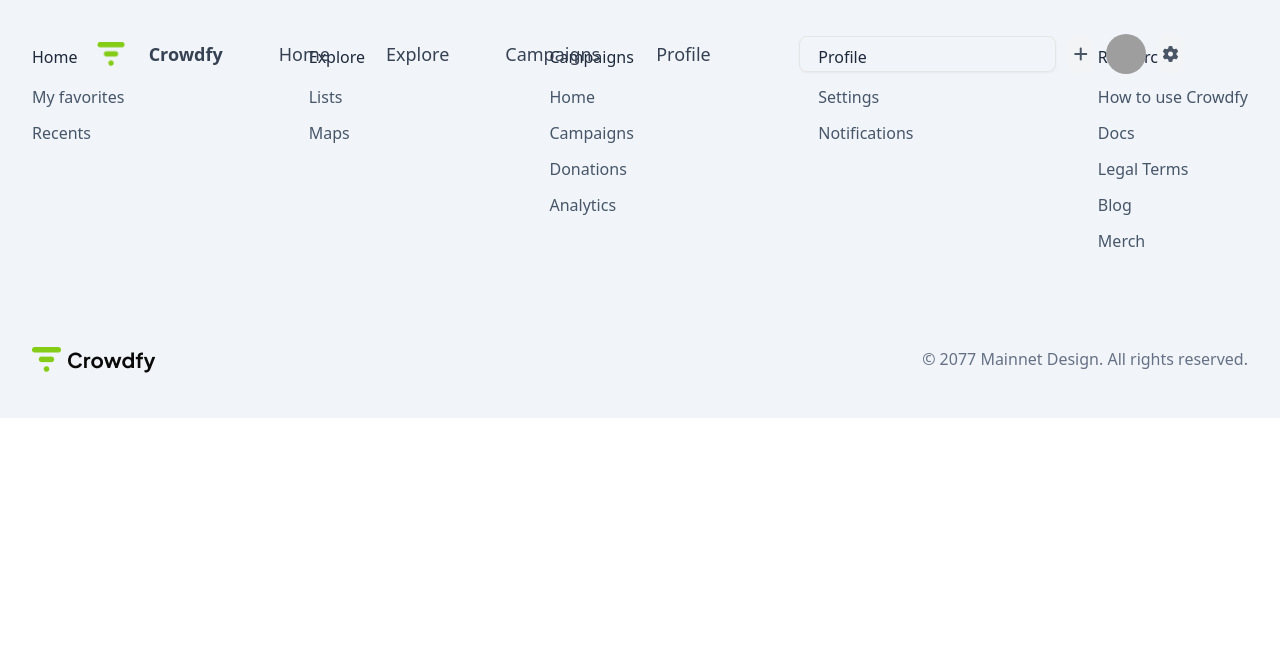
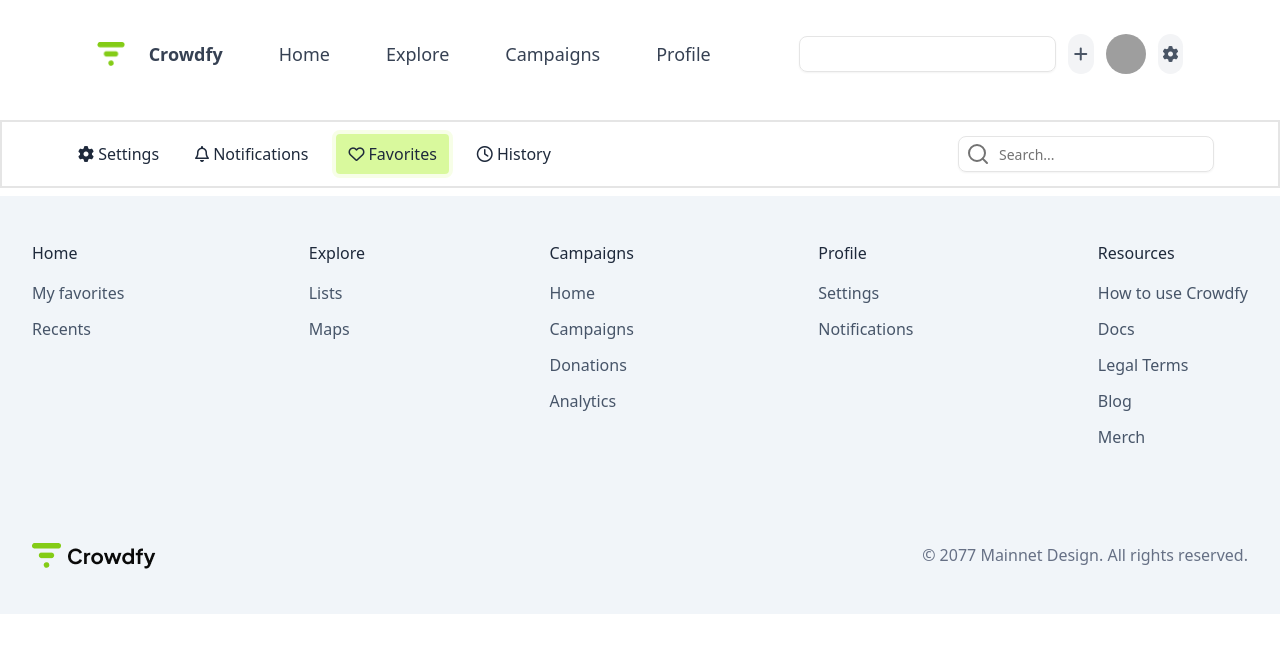
Before and after one commit to GoodFe11ow/CHADcn, a Vue app: page /favorites in a window 1280 px wide. Shown: the top 652 px of the page. Built offline with nearby package versions, Linux system fonts and the light colour scheme; grey boxes are pictures that could not be loaded.

Commit message:
Created  Favorites subheader and added navbar +icons  and searchbar

```diff
--- a/src/App.vue
+++ b/src/App.vue
@@ -1,7 +1,6 @@
 <script setup>
   import Header from './components/Header.vue'
   import Footer from './components/Footer.vue'
-  import Explore from './Views/Explore.vue';
 </script>
 
 <template>
--- a/src/Views/Explore.vue
+++ b/src/Views/Explore.vue
@@ -1,5 +1,5 @@
 <template>
-  <subHeaderType />
+  <exploreSubheader />
   <exploreHeading />
   <exploreNav />
   <exploreGrid />
@@ -12,5 +12,5 @@ import exploreHeading from '@/components/exploreHeading.vue';
 import exploreNav from '@/components/exploreNav.vue';
 import exploreGrid from '@/components/exploreGrid.vue';
 import explorePagination from '@/components/explorePagination.vue';
-import subHeaderType from '@/components/subHeaderType.vue';
+import exploreSubheader from '@/components/exploreSubheader.vue';
 </script>
--- a/src/Views/Favorites.vue
+++ b/src/Views/Favorites.vue
@@ -1,9 +1,8 @@
+<template>
+  <favoriteSubheader />
+  <footer />
+</template>
+
 <script setup>
-import Footer from '../components/Footer.vue'
-
+import favoriteSubheader from '@/components/favoritesSubheader.vue';
 </script>
-
-<template>
-  <Footer />
-
-</template>
--- a/src/components/Footer.vue
+++ b/src/components/Footer.vue
@@ -1,7 +1,7 @@
 <script>
 </script>
 <template>
-    <div class="bg-[#F1F5F9] min-h-[418px] flex  w-full bottom-0">
+    <div class="bg-[#F1F5F9] min-h-[418px] flex w-full relative bottom-0">
         <div class="flex flex-col justify-evenly gap-[50px] w-full pl-[32px] pr-[32px] ">
             <div class="flex flex-row justify-evenly lg:justify-between flex-wrap gap-[48px] max-w-[1280px] w-full ml-auto mr-auto">
                 <div class="flex flex-col gap-4">
@@ -9,7 +9,7 @@
                         Home
                     </p>
                     <ul class="flex flex-col gap-3">
-                        <router-link to="/" class="text-[#475569] hover:text-[#84CC16] font-medium transition">My favorites</router-link>
+                        <router-link to="/favorites" class="text-[#475569] hover:text-[#84CC16] font-medium transition">My favorites</router-link>
                         <router-link to="/" class="text-[#475569] hover:text-[#84CC16] font-medium transition">Recents</router-link>
                     </ul>
                 </div>
--- /dev/null
+++ b/src/components/favoritesSubheader.vue
@@ -0,0 +1,45 @@
+<script setup lang="ts">
+import { Search } from 'lucide-vue-next'
+import { Input } from '@/components/ui/input'
+</script>
+<template>
+    <div class=" pt-30 pb-2 w-full">
+        <div class="border-2 pt-2 pb-2">
+            <div class="flex flex-row justify-between items-center mr-16 ml-16">
+                <!-- Nav bar -->
+                <div class="">
+                    <ul class="flex flex-row items-center gap-3">
+                        <router-link to="/" class="text-[#1E293B] font-medium rounded-md pr-3 pl-3 pt-2 pb-2">
+                            <i class="fa-solid fa-gear"></i>
+                            Settings
+                        </router-link>
+                        <router-link to="/" class="text-[#1E293B] font-medium rounded-md pr-3 pl-3 pt-2 pb-2">
+                            <i class="fa-regular fa-bell"></i>
+                            Notifications
+                        </router-link>
+                        <router-link to="/favorites" class="text-[#1E293B] font-medium rounded-md border-4 border-[#F7FEE7] bg-[#D9F99D] pr-3 pl-3 pt-2 pb-2">
+                            <i class="fa-regular fa-heart"></i>
+                            Favorites
+                        </router-link>
+                        <router-link to="/" class="text-[#1E293B] font-medium rounded-md pr-3 pl-3 pt-2 pb-2">
+                            <i class="fa-regular fa-clock"></i>
+                            History
+                        </router-link>
+
+                    </ul>
+                </div>
+            <!-- Search bar -->
+                <div>
+                    <form action="/search" method="GET">
+                        <div class="relative w-full max-w-sm items-center">
+                            <Input id="search" type="text" placeholder="Search..." class="pl-10" />
+                            <span class="absolute start-0 inset-y-0 flex items-center justify-center px-2">
+                            <Search class="size-6 text-muted-foreground" />
+                            </span>
+                        </div>
+                    </form>
+                </div>
+            </div>
+        </div>
+    </div>
+</template>
--- a/src/router/index.js
+++ b/src/router/index.js
@@ -3,12 +3,14 @@ import Home from '../Views/Home.vue';
 import Explore from '../Views/Explore.vue'
 import Campaing from '../Views/Campaing.vue';
 import Profile from '../Views/Profile.vue'
+import Favorites from '../Views/Favorites.vue'
 
 const routes = [
   { path: '/', component: Home },
   { path: '/campaing', component: Campaing },
   { path: '/explore', component: Explore },
   { path: '/profile', component: Profile},
+  { path: '/favorites', component: Favorites},
 ]
 const router = createRouter({
   history: createWebHistory(),
```
Also changed, not shown: src/components/exploreSubheader.vue (renamed from src/components/subHeaderType.vue).
